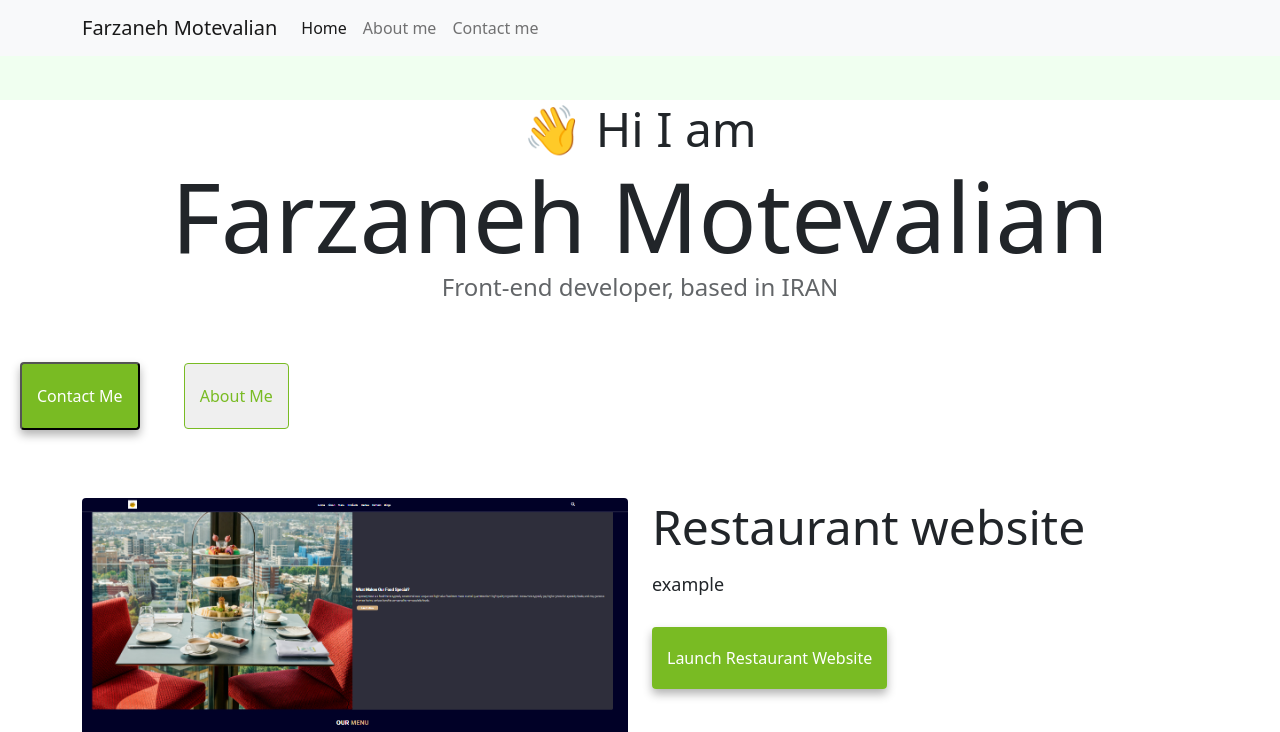
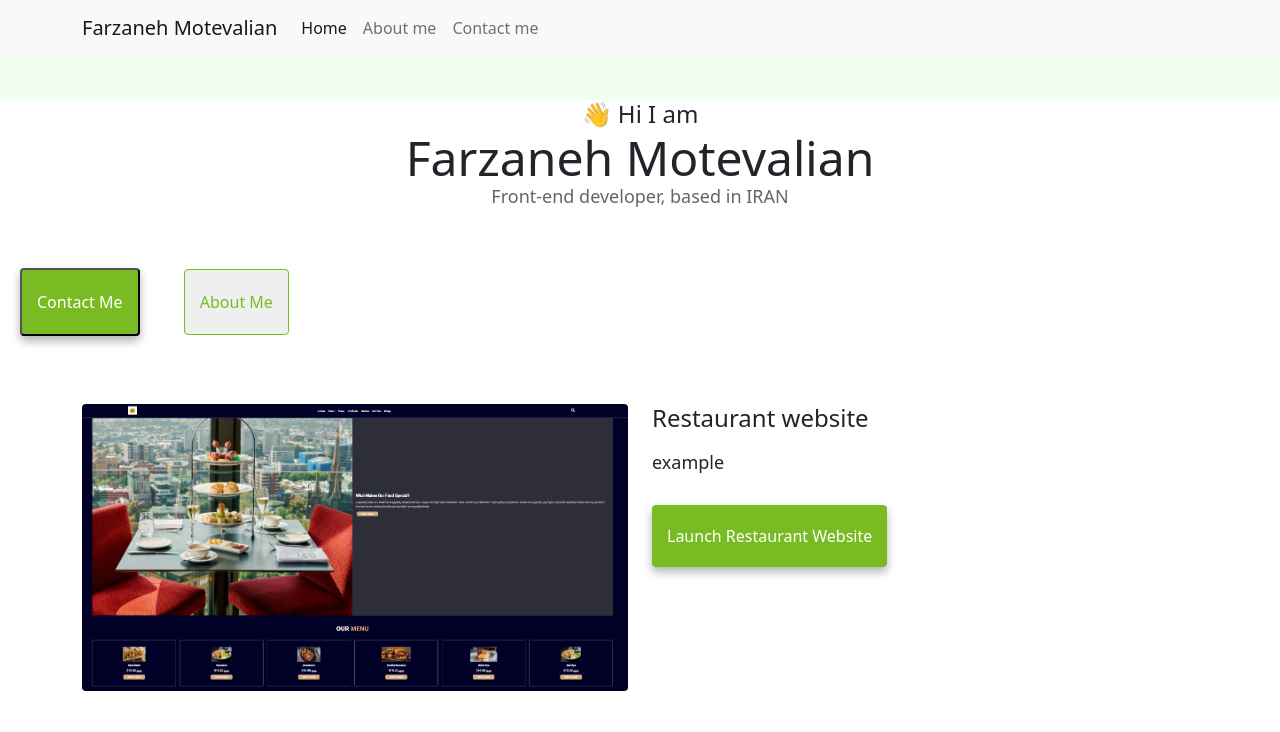
Before and after one commit to ferizana92/portfolio, a plain HTML site: page index.html in a window 1280 px wide. Shown: the top 732 px of the page. Drawn offline with nearby package versions, Linux system fonts and the light colour scheme.

Commit message:
change some styles on about page

```diff
--- a/src/styles.css
+++ b/src/styles.css
@@ -36,15 +36,15 @@ h3 {
 }
 
 h1 {
-    font-size: 96px;
+    font-size: 48px;
 }
 
 h2 {
-    font-size: 48px;
+    font-size: 24px;
 }
 
 h3 {
-    font-size: 24px;
+    font-size: 18px;
     opacity: 0.7;
 }
 
```
